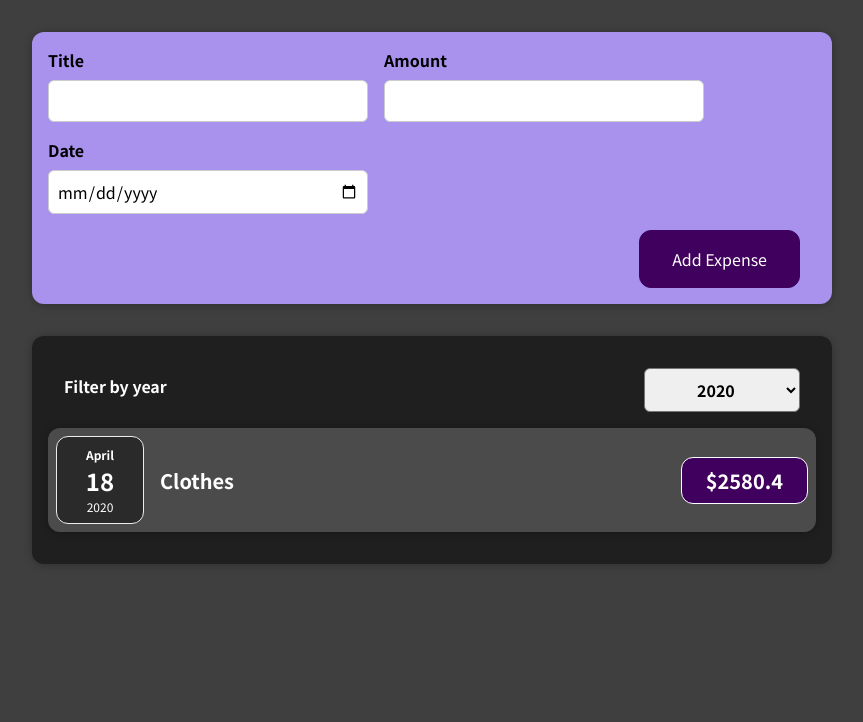
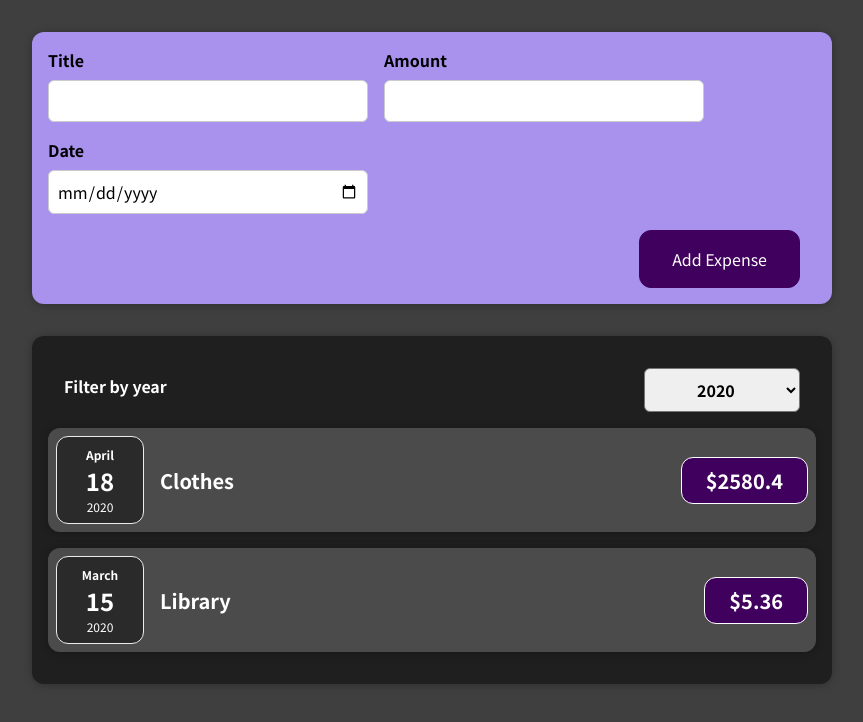
Before and after one commit to gabrielgfaria/react-complete-guide, a React (Create React App) app: page / in a window 1280 px wide. Shown: the top 722 px of the page, without its empty margins (208-1071 px from the left). Built offline with nearby package versions, Linux system fonts and the light colour scheme.

Commit message:
Render content conditionally

```diff
--- a/src/App.js
+++ b/src/App.js
@@ -7,7 +7,7 @@ const DUMMY_DATA = [
   { id: 'e1', title: "Cat food", amount: 150.37, date: new Date(2021, 5, 13) },
   { id: 'e2', title: "Cat food", amount: 150.37, date: new Date(2022, 5, 13) },
   { id: 'e3', title: "Clothes", amount: 2580.4, date: new Date(2020, 3, 18) },
-  { id: 'e4', title: "Library", amount: 5.36, date: new Date(2019, 2, 15) },
+  { id: 'e4', title: "Library", amount: 5.36, date: new Date(2020, 2, 15) },
 ];
 
 const App = () => {
--- a/src/components/Expenses/Expenses.js
+++ b/src/components/Expenses/Expenses.js
@@ -15,17 +15,23 @@ const Expenses = (props) => {
     (item) => item.date.getFullYear().toString() === newYearFilter
   );
 
+  let expenseContent = <p>No expenses found.</p>
+
+  if (filteredExpenses.length !== 0) {
+    expenseContent = filteredExpenses.map((item) => (
+      <ExpenseItem
+        key={item.id}
+        title={item.title}
+        amount={item.amount}
+        date={item.date}
+      />
+    ))
+  }
+
   return (
     <Card className="expenses">
       <ExpensesFilter selected={newYearFilter} onSelectYear={onFilterChange} />
-      {filteredExpenses.map((item) => (
-        <ExpenseItem
-          key={item.id}
-          title={item.title}
-          amount={item.amount}
-          date={item.date}
-        />
-      ))}
+      {expenseContent}
     </Card>
   );
 };
```
Also changed, not shown: 1 other file (tests, documents, lock files or other folders).
